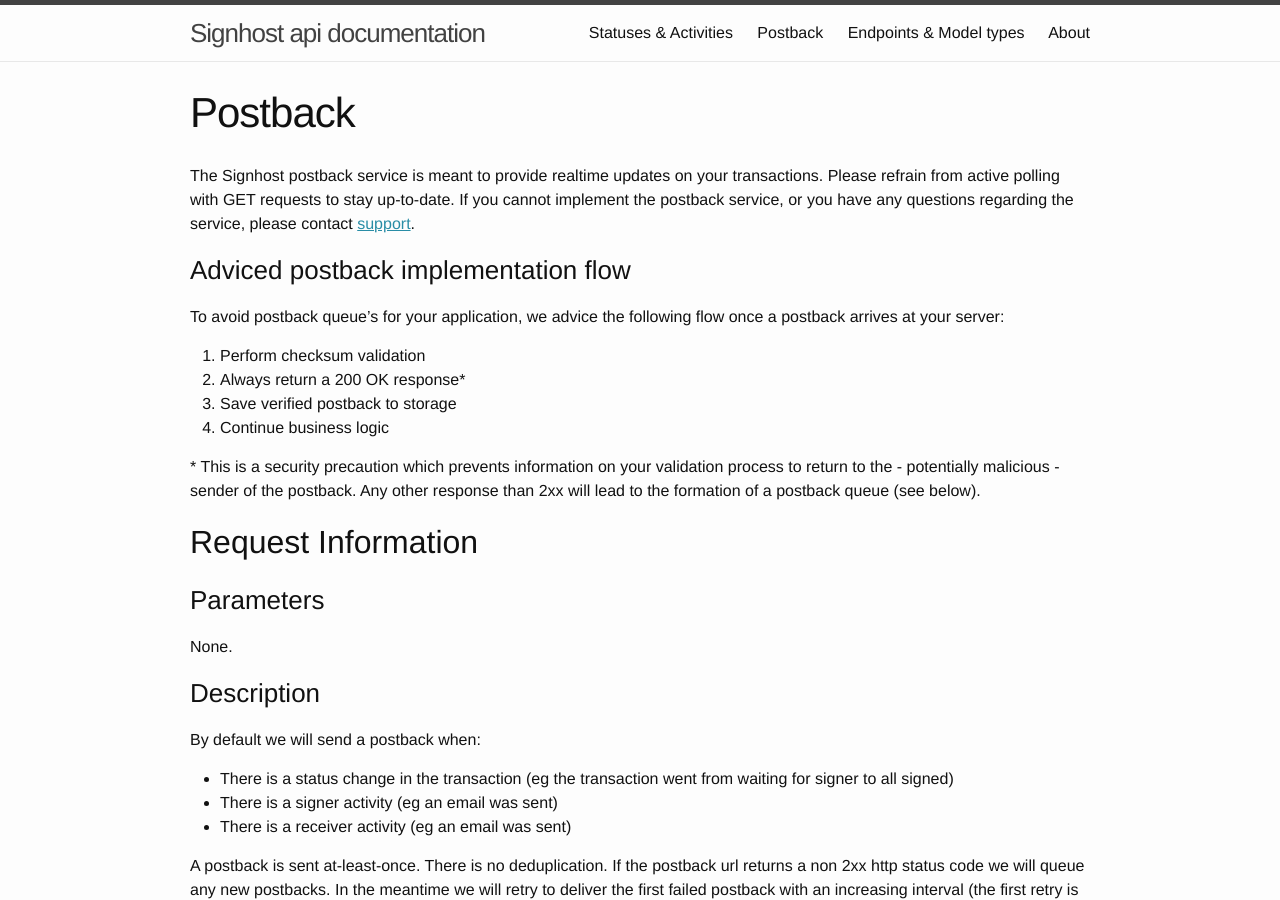
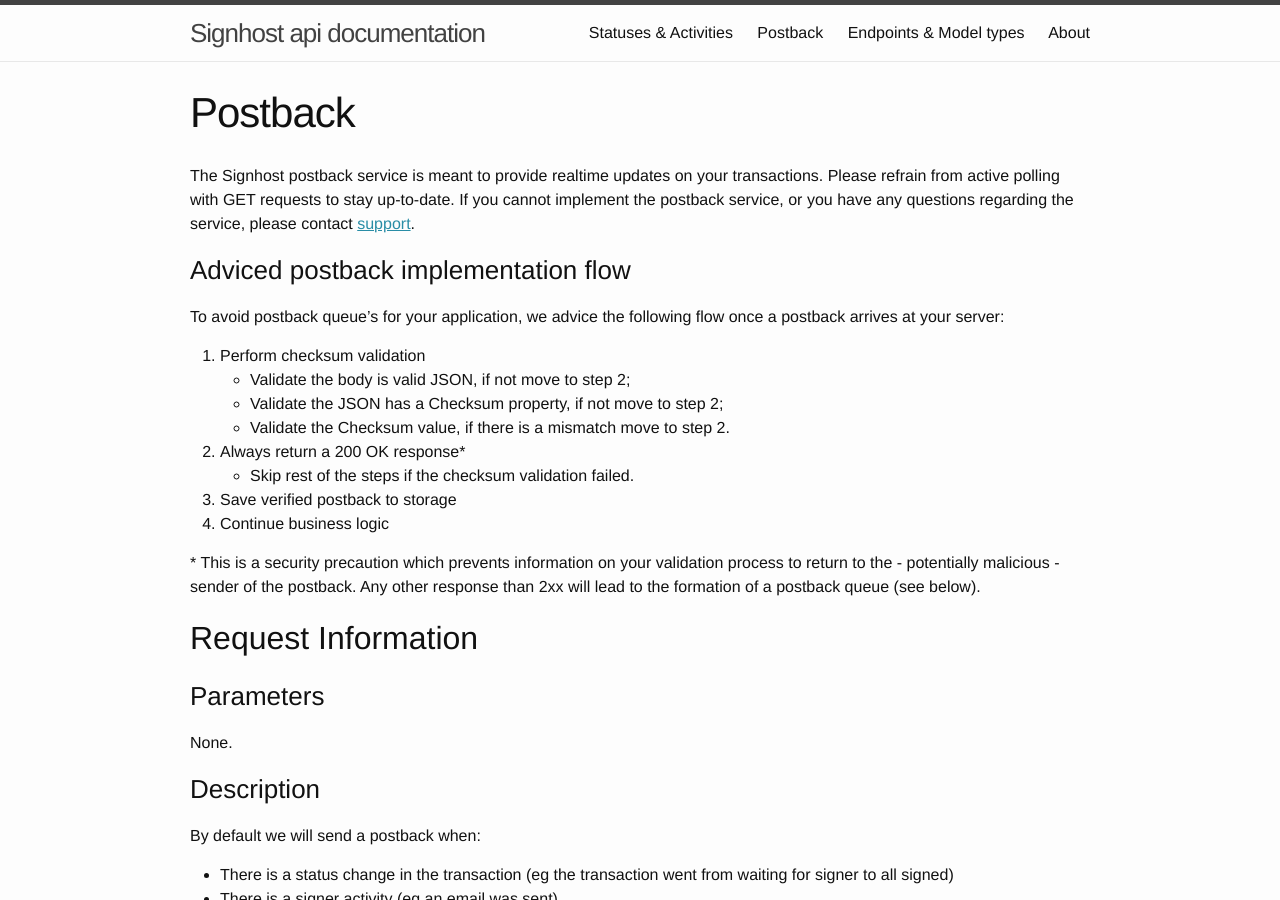
Before and after one commit to markohantula/evidos.github.io, a Jekyll site: the page built from postback.md, in a window 1280 px wide and 900 px high. Built offline with Jekyll 4.4.1, drawn with Linux system fonts in a browser that asks for light colours.

Commit message:
Add further explanation of postback handling.
Apparently there is some confusion about what validation actually means.

```diff
--- a/postback.md
+++ b/postback.md
@@ -12,7 +12,11 @@
 
 To avoid postback queue's for your application, we advice the following flow once a postback arrives at your server:
   1. Perform checksum validation
+      * Validate the body is valid JSON, if not move to step 2;
+      * Validate the JSON has a Checksum property, if not move to step 2;
+      * Validate the Checksum value, if there is a mismatch move to step 2.
   2. Always return a 200 OK response*
+	    * Skip rest of the steps if the checksum validation failed.
   3. Save verified postback to storage
   4. Continue business logic
 
```
